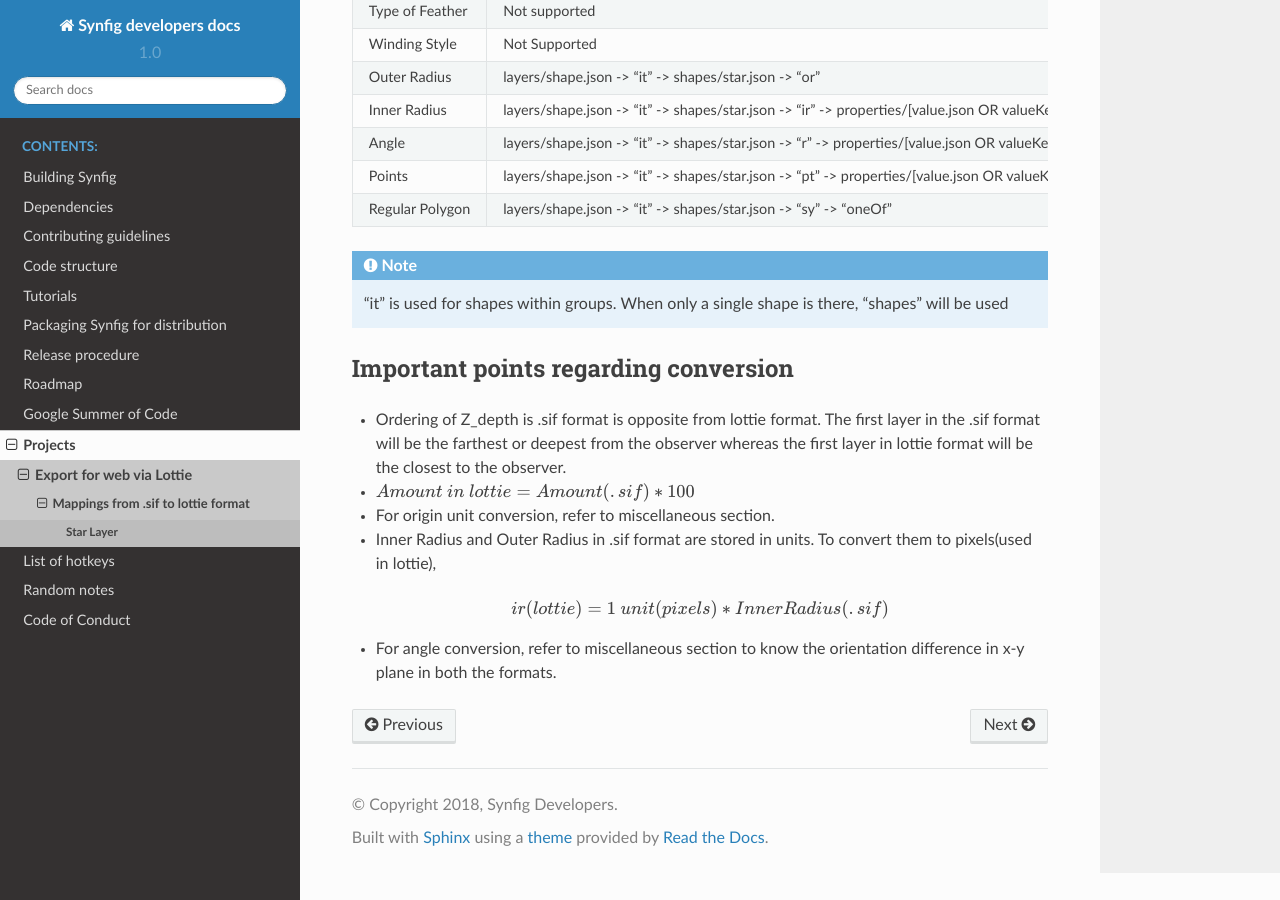
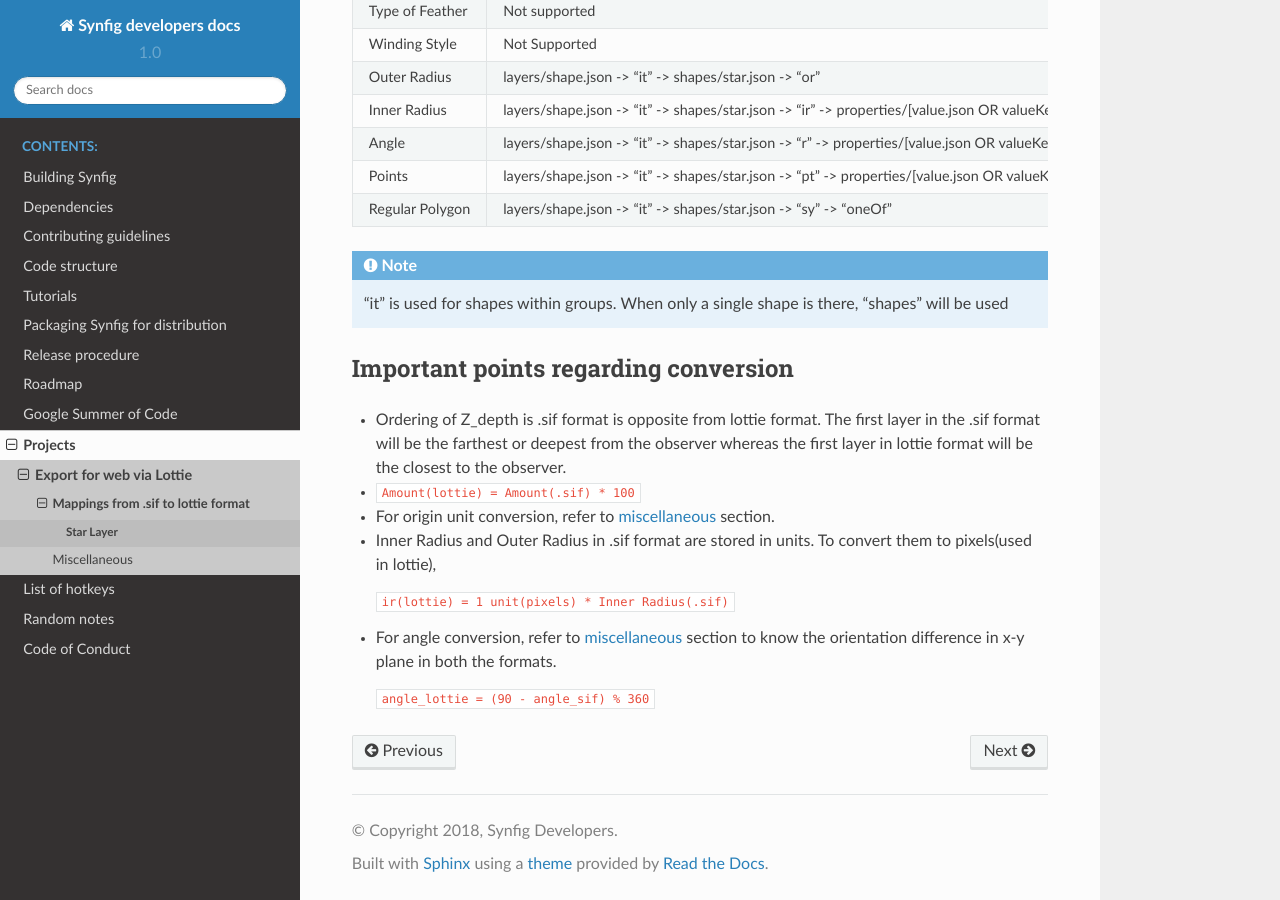
Before and after one commit to synfig/synfig-docs-dev, a Sphinx documentation site: the page built from docs/projects/mappings/layers/star_layer.rst, in a window 1280 px wide and 900 px high, scrolled down 542 px. Built offline with Sphinx 7.4.7 and the Read the Docs theme 2.0.0, drawn with Linux system fonts in a browser that asks for light colours.

Commit message:
Add miscellaneous section

```diff
--- a/docs/projects/mappings/layers/star_layer.rst
+++ b/docs/projects/mappings/layers/star_layer.rst
@@ -46,13 +46,14 @@
 
 - Ordering of Z_depth is .sif format is opposite from lottie format. The first layer in the .sif format will be the farthest or deepest from the observer whereas the first layer in lottie format will be the   closest to the observer.
 
-- :math:`Amount\  in\  lottie = Amount(.sif) * 100`
+- ``Amount(lottie) = Amount(.sif) * 100``
 
-- For origin unit conversion, refer to miscellaneous section.
+- For origin unit conversion, refer to :ref:`miscellaneous <miscellaneous>` section.
 
 - Inner Radius and Outer Radius in .sif format are stored in units. To convert them to pixels(used in lottie),
 
-.. math::
-  ir(lottie) = 1\ unit(pixels) * Inner Radius(.sif)
+  ``ir(lottie) = 1 unit(pixels) * Inner Radius(.sif)``
 
-- For angle conversion, refer to miscellaneous section to know the orientation difference in x-y plane in both the formats.
+- For angle conversion, refer to :ref:`miscellaneous <miscellaneous>` section to know the orientation difference in x-y plane in both the formats.
+
+  ``angle_lottie = (90 - angle_sif) % 360``
```
Also changed, not shown: docs/projects/mappings/miscellaneous.rst (+46 -0 lines), 1 other file.
